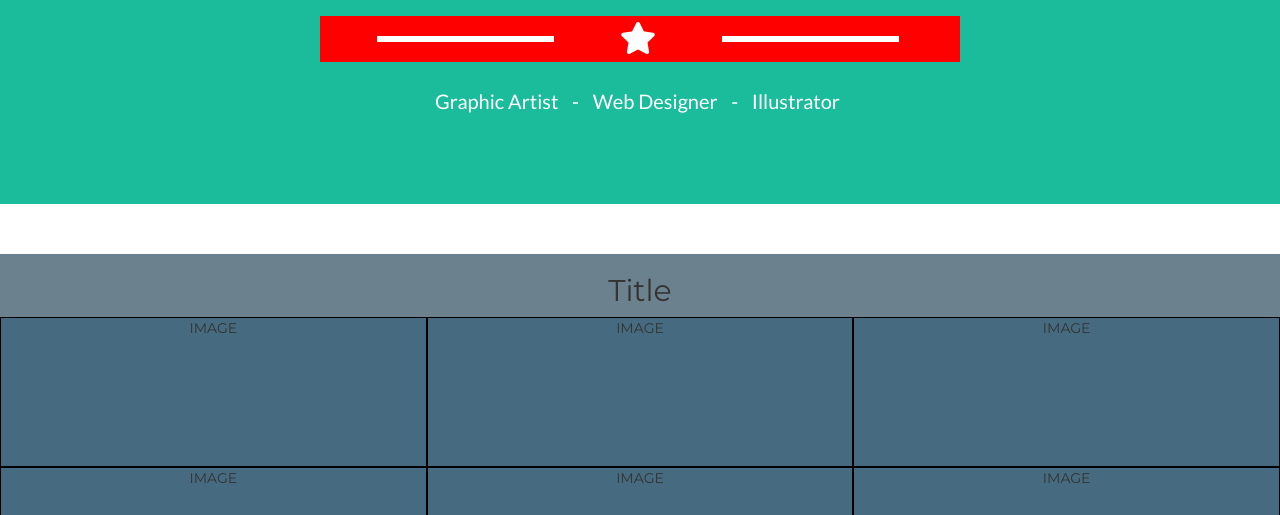
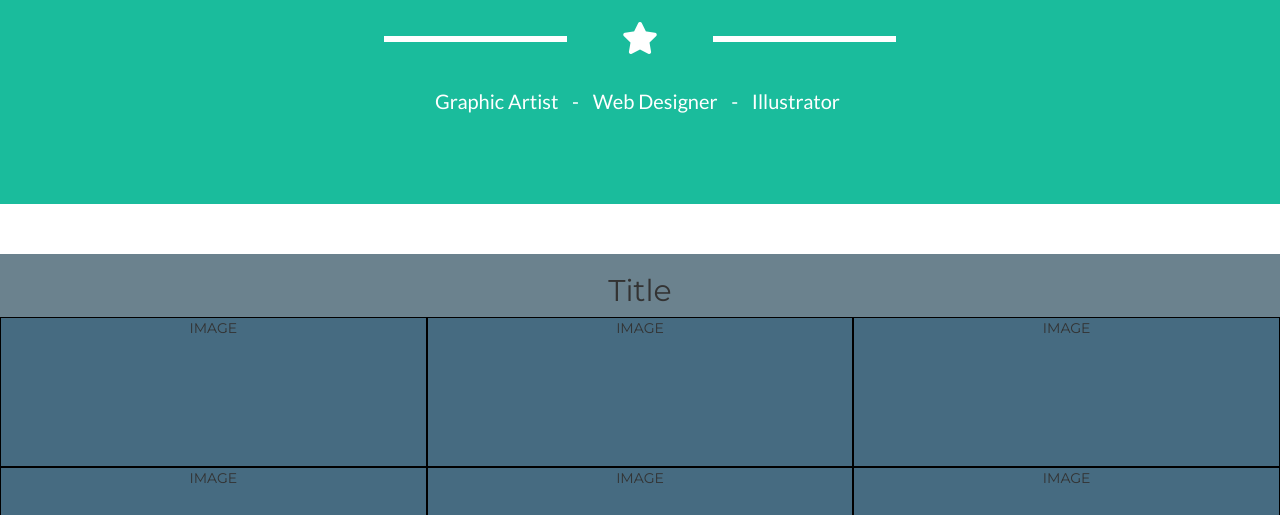
Before and after one commit to SimonaCinti/html-css-bootstrap-freelancer, a plain HTML site: page index.html in a window 1280 px wide. Shown: the part 585-1100 px from the top of the page. Drawn offline with Linux system fonts and the light colour scheme.

Commit message:
jumbotron

```diff
--- a/css/styles.css
+++ b/css/styles.css
@@ -80,38 +80,31 @@ h1.title {
 
 /* HEADER | JUMBOTRON | TOP-3 */
 
-.top-3 {
-  background: red;
-}
-
 .custom-line-1,
 .custom-line-2 {
   height: 6px;
-  width: 29%;
+  width: 30%;
   background: white;
   float: left;
   padding-top: 3px;
+  text-align: center;
 }
 
 .custom-line-1 {
   position: relative;
   top: 20px;
-  left: 30px;
-  margin-right: 2%;
-  margin-left: 2%;
+  left: 8%;
 }
 .custom-line-2 {
   position: relative;
   top: 20px;
-  right: 30px;
-  margin-left: 2%;
-  margin-right: 2%;
+  right: 8%;
 }
 
 .custom-star {
   font-size: 32px;
   color: white;
-  width: 33.333%;
+  width: 40%;
   float: left;
 }
 
--- a/index.html
+++ b/index.html
@@ -74,7 +74,9 @@
             <h1 class="title text-uppercase text-center">start bootstrap</h1>
           </div>
           <!-- Top-3 -->
-          <div class="col-sm-6 col-sm-offset-3 top-3 clearfix">
+          <div
+            class="col-sm-8 col-sm-offset-2 col-md-6 col-md-offset-3 top-3 clearfix"
+          >
             <div class="line-star">
               <div class="custom-line-1"></div>
               <div class="custom-star"><i class="fas fa-star"></i></div>
```
